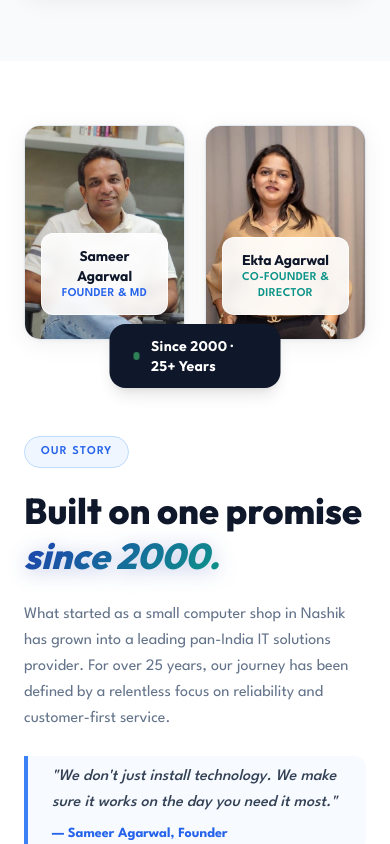
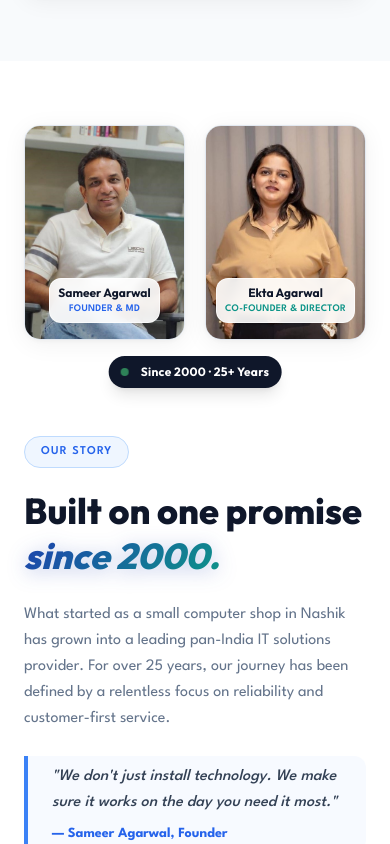
Before and after one commit to omaherrao25/usha-infotech, a React (Vite) app: page / in a window 390 px wide. Shown: the part 7780-8624 px from the top of the page. Built offline with nearby package versions, Linux system fonts and the light colour scheme.

Commit message:
founder resposive and footer logo

```diff
--- a/src/components/Footer.jsx
+++ b/src/components/Footer.jsx
@@ -69,7 +69,7 @@ export default function Footer() {
           {/* Brand */}
           <div className="lg:col-span-1">
             <Link to="/" className="flex items-center gap-3 mb-6">
-              <img src="/logo.png" alt="Usha Infotech" className="h-12 w-auto object-contain brightness-0 invert" />
+              <img src="/logo.png" alt="Usha Infotech" className="h-12 w-auto object-contain" />
             </Link>
             <p className="text-slate-400 text-sm leading-relaxed mb-6">
               Nashik's leading IT solutions provider with a national reach. 25 years of excellence in infrastructure, hardware, and managed IT support.
--- a/src/pages/Home.jsx
+++ b/src/pages/Home.jsx
@@ -272,31 +272,31 @@ function StorySection() {
           >
             <div className="grid grid-cols-2 gap-5 pb-8">
               {/* Founder 1 */}
-              <div className="group relative bg-gradient-to-br from-blue-50 to-slate-100 rounded-2xl overflow-hidden aspect-[3/4] border border-slate-200 shadow-card hover:shadow-card-hover transition-all duration-300 flex flex-col items-center justify-end pb-6 px-4 text-center">
+              <div className="group relative bg-gradient-to-br from-blue-50 to-slate-100 rounded-2xl overflow-hidden aspect-[3/4] border border-slate-200 shadow-card hover:shadow-card-hover transition-all duration-300 flex flex-col items-center justify-end pb-4 px-2 sm:pb-6 sm:px-4 text-center">
                 <div className="absolute inset-0">
                   <img src="/assets/SameerAgarwal.jpeg" alt="Sameer Agarwal" className="w-full h-full object-cover transition-transform duration-500 group-hover:scale-110" />
                 </div>
-                <div className="relative z-10 bg-white/90 backdrop-blur-sm rounded-xl px-4 py-3 border border-white/60">
-                  <p className="font-display font-bold text-slate-900 text-sm">Sameer Agarwal</p>
-                  <p className="text-xs text-blue-600 font-semibold uppercase tracking-wide">Founder & MD</p>
+                <div className="relative z-10 bg-white/90 backdrop-blur-sm rounded-xl px-2 py-1.5 sm:px-4 sm:py-3 border border-white/60">
+                  <p className="font-display font-bold text-slate-900 text-xs sm:text-sm">Sameer Agarwal</p>
+                  <p className="text-[10px] sm:text-xs text-blue-600 font-semibold uppercase tracking-wide">Founder & MD</p>
                 </div>
               </div>
               {/* Founder 2 */}
-              <div className="group relative bg-gradient-to-br from-teal-50 to-slate-100 rounded-2xl overflow-hidden aspect-[3/4] border border-slate-200 shadow-card hover:shadow-card-hover transition-all duration-300 flex flex-col items-center justify-end pb-6 px-4 text-center">
+              <div className="group relative bg-gradient-to-br from-teal-50 to-slate-100 rounded-2xl overflow-hidden aspect-[3/4] border border-slate-200 shadow-card hover:shadow-card-hover transition-all duration-300 flex flex-col items-center justify-end pb-4 px-2 sm:pb-6 sm:px-4 text-center">
                 <div className="absolute inset-0">
                   <img src="/assets/EktaAgarwal.jpeg" alt="Ekta Agarwal" className="w-full h-full object-cover transition-transform duration-500 group-hover:scale-110" />
                 </div>
-                <div className="relative z-10 bg-white/90 backdrop-blur-sm rounded-xl px-4 py-3 border border-white/60">
-                  <p className="font-display font-bold text-slate-900 text-sm">Ekta Agarwal</p>
-                  <p className="text-xs text-teal-600 font-semibold uppercase tracking-wide">Co-Founder & Director</p>
+                <div className="relative z-10 bg-white/90 backdrop-blur-sm rounded-xl px-2 py-1.5 sm:px-4 sm:py-3 border border-white/60">
+                  <p className="font-display font-bold text-slate-900 text-xs sm:text-sm">Ekta Agarwal</p>
+                  <p className="text-[10px] sm:text-xs text-teal-600 font-semibold uppercase tracking-wide">Co-Founder & Director</p>
                 </div>
               </div>
             </div>
 
             {/* Floating year badge */}
-            <div className="absolute -bottom-4 left-1/2 -translate-x-1/2 bg-slate-900 text-white rounded-2xl px-6 py-3 shadow-lg flex items-center gap-3">
+            <div className="absolute -bottom-4 left-1/2 -translate-x-1/2 bg-slate-900 text-white rounded-2xl px-3 py-2 sm:px-6 sm:py-3 shadow-lg flex items-center gap-3 w-max max-w-[90vw]">
               <div className="w-2 h-2 rounded-full bg-green-400 animate-pulse" />
-              <span className="font-display font-bold text-sm tracking-wide">Since 2000 · 25+ Years</span>
+              <span className="font-display font-bold text-xs sm:text-sm tracking-wide">Since 2000 · 25+ Years</span>
             </div>
           </motion.div>
 
```
